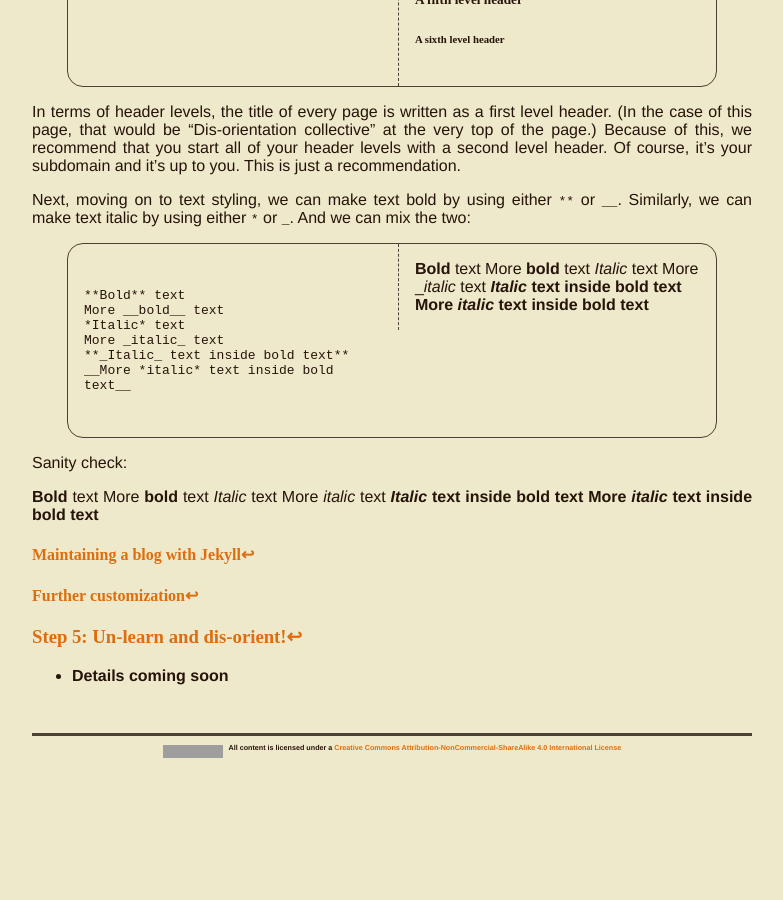
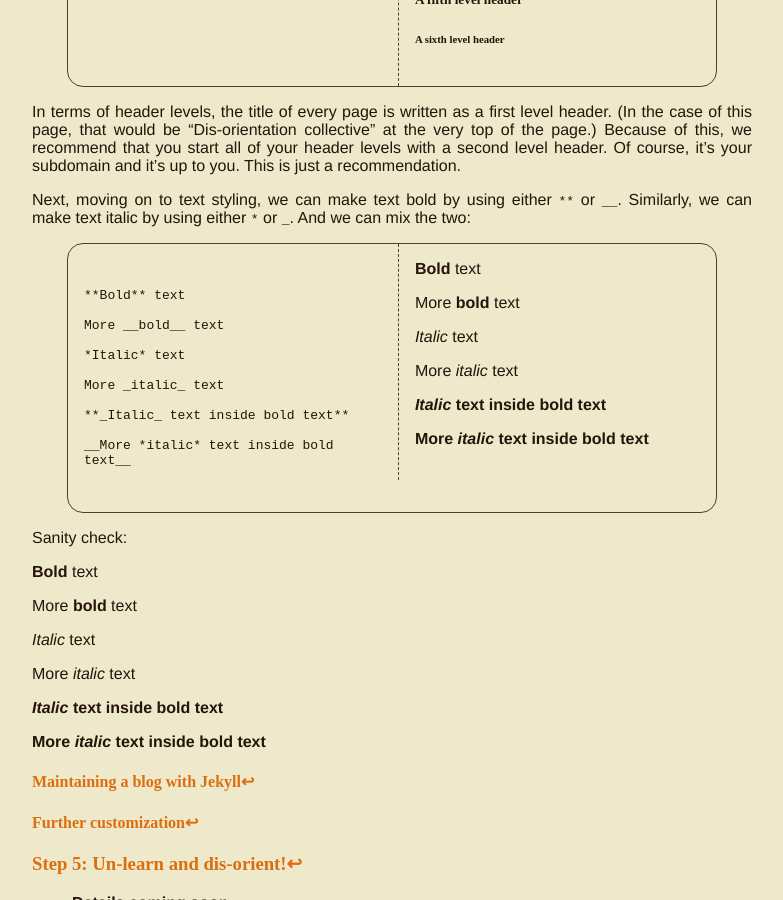
Before and after one commit to dis-orientation/dis-orientation.github.io, a Jekyll site: the page built from involved.md, in a window 1280 px wide and 900 px high, scrolled down 15604 px. Shown: the whole window, without its empty margins (248-1031 px from the left). Built offline with Jekyll 4.4.1, drawn with Linux system fonts in a browser that asks for light colours; Markdown is read by kramdown in place of the engine named in the settings; before the commit the page ends 16372 px from its top, so only the background shows below that; grey boxes are pictures that could not be loaded.

Commit message:
silly me

```diff
--- a/involved.md
+++ b/involved.md
@@ -407,31 +407,41 @@ Next, moving on to text styling, we can make text bold by using either `**` or `
 <pre>
 <code>
 **Bold** text
+
 More __bold__ text
+
 *Italic* text
+
 More _italic_ text
+
 **_Italic_ text inside bold text**
+
 __More *italic* text inside bold text__
 </code>
 </pre>
 </div>
 <div id="markdown-tutorial-output">
 <strong>Bold</strong> text
-More <strong>bold</strong> text
-<em>Italic</em> text
-More _<em>italic</em> text
-<strong><em>Italic</em> text inside bold text</strong>
-<strong>More <em>italic</em> text inside bold text</strong>
+<p>More <strong>bold</strong> text</p>
+<p><em>Italic</em> text</p>
+<p>More <em>italic</em> text</p>
+<p><strong><em>Italic</em> text inside bold text</strong></p>
+<p><strong>More <em>italic</em> text inside bold text</strong></p>
 </div>
 </div>
 
 Sanity check:
 
 **Bold** text
+
 More __bold__ text
+
 *Italic* text
+
 More _italic_ text
+
 **_Italic_ text inside bold text**
+
 __More *italic* text inside bold text__
 
 #### <a id="blog-with-jekyll">Maintaining a blog with Jekyll</a><a href="#toc">↩</a>
```
